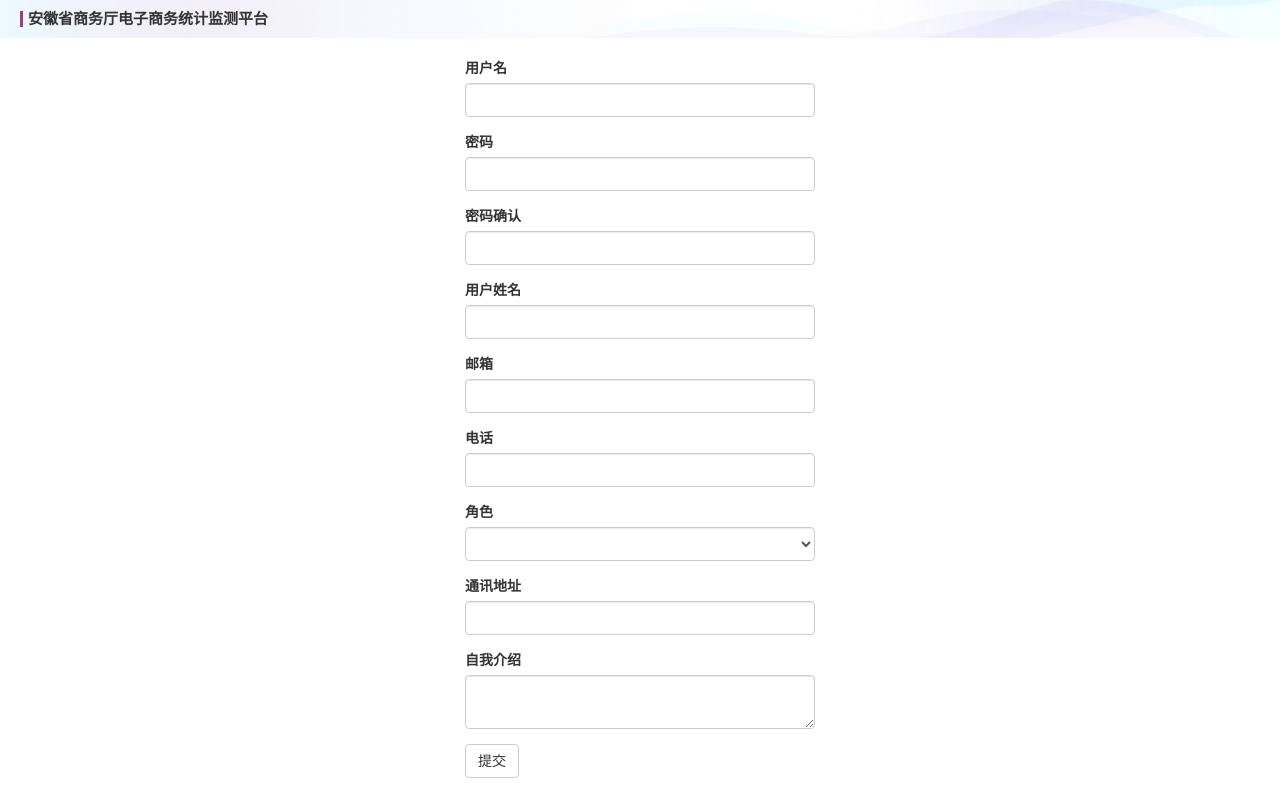
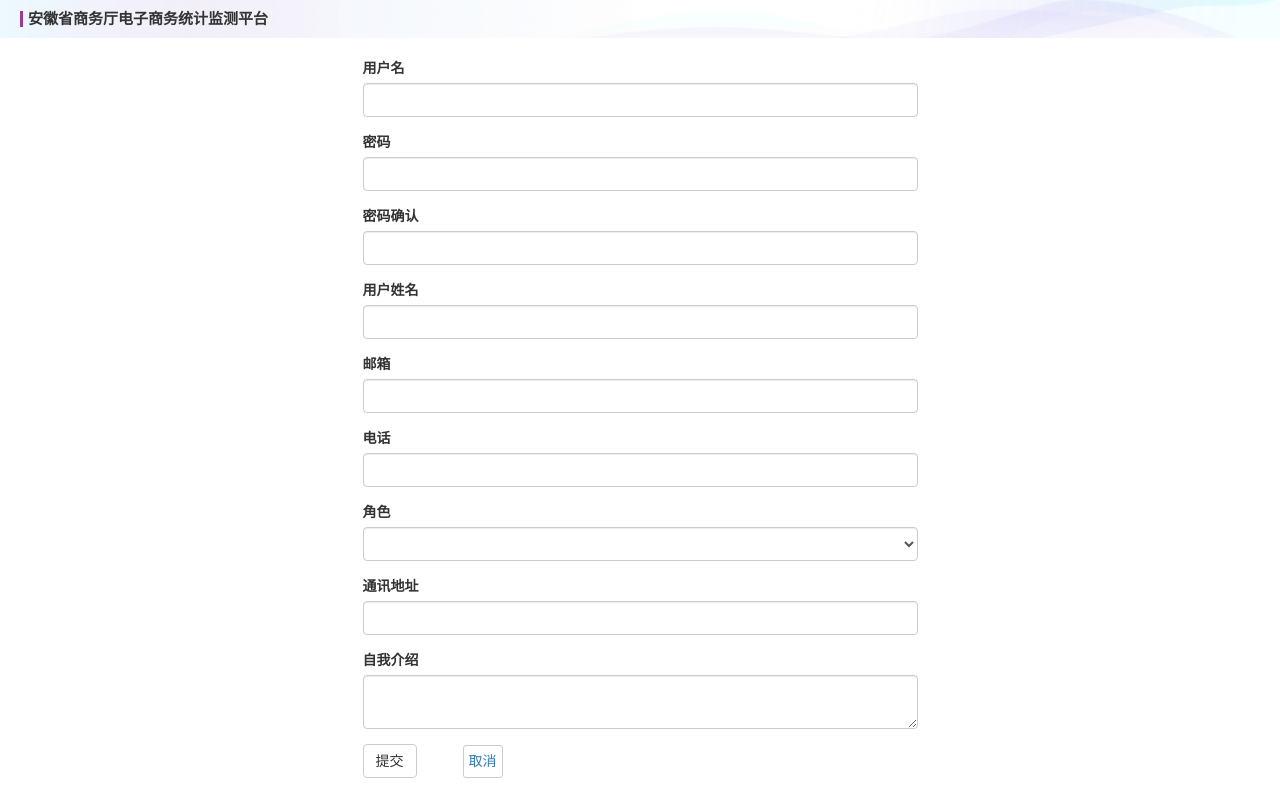
Before and after one commit to ChenFangzheng/pweb, a Flask app: template app/templates/auth/add_user.html in a window 1280 px wide. Run offline with Flask 2, Linux system fonts and the light colour scheme; the template is opened without the code that fills it: values that come from a table or form of the project are taken from there, others are empty; some libraries are stand-ins or nearby versions.

Commit message:
add users view

```diff
--- a/app/static/styles.css
+++ b/app/static/styles.css
@@ -39,8 +39,8 @@
     border-left: 1px solid #808080;
 }
 
-.content-header .userRole span{
-    border:none;
+.content-header .userRole span {
+    border: none;
 }
 
 .content-header ul li img {
@@ -49,13 +49,49 @@
     border-radius: 15px;
 }
 
-.content-header a{
+.content-header a {
     margin-right: 2rem;
 }
 
-.container{
+.container {
     display: flex;
-    padding-top: 2rem;
+    padding: 2rem 0;
+    flex-direction: column;
     justify-content: center;
     align-items: center;
 }
+
+.user_list {
+    width: 95%;
+}
+
+.user_list th {
+    text-align: center;
+}
+
+.user_list td, th {
+    height: 100%;
+    border: 1px solid #ccc;
+    line-height: 200%;
+}
+
+.add_user_link {
+    width: 95%;
+    display: flex;
+    justify-content: flex-end;
+    margin: 0 0 1.5rem 0;
+}
+.loginForm a{
+    display: block;
+    border: 1px solid #ccc;
+    -webkit-border-radius: 0.3rem;
+    -moz-border-radius: 0.3rem;
+    border-radius: 0.3rem;
+    cursor: pointer;
+    width:4rem;
+    padding: 0.5rem;
+    line-height: 150%;
+    text-align: center;
+    margin-left: 10rem;
+    margin-top: -3.3rem;
+}
--- a/app/templates/auth/add_user.html
+++ b/app/templates/auth/add_user.html
@@ -2,7 +2,8 @@
 {% import "bootstrap/wtf.html" as wtf %}
 
 {% block page_content %}
-    <div class="col-md-4 loginForm">
+    <div class="col-md-6 loginForm">
         {{ wtf.quick_form(form) }}
+        <a href="{{ url_for('auth.users') }}">取消</a>
     </div>
 {% endblock %}
```
Also changed, not shown: app/auth/views.py (+16 -2 lines), app/templates/_macros.html (added, +29 -0 lines), app/templates/auth/users.html (added, +32 -0 lines).
